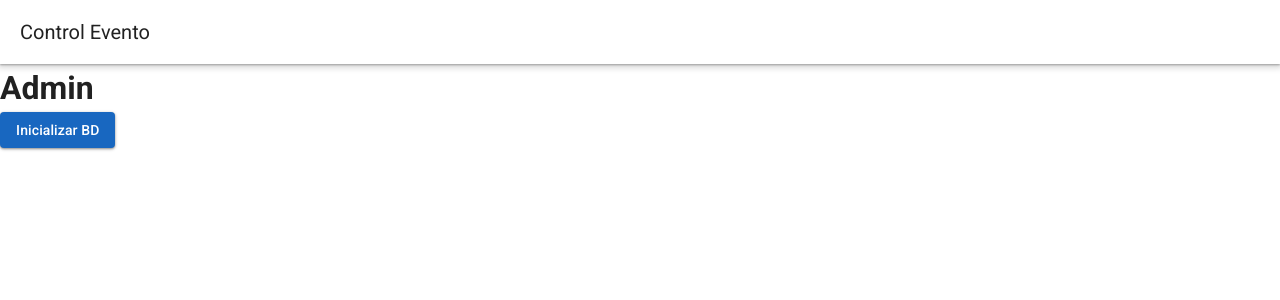
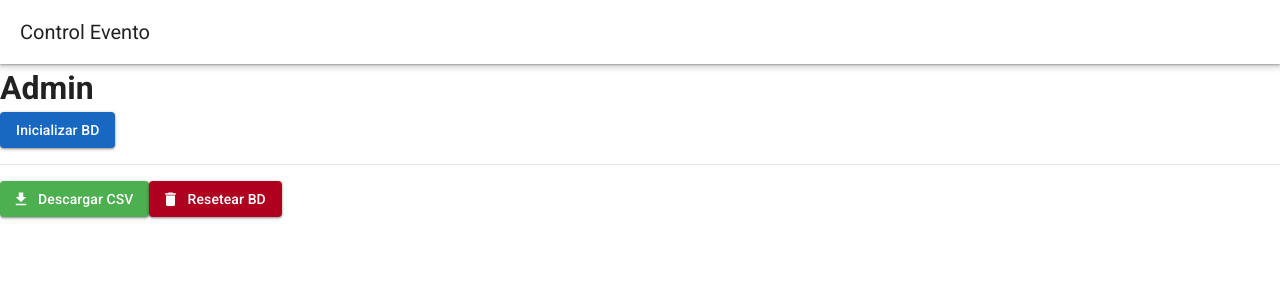
Before and after one commit to OctalinkCL/poc-relevent-offline, a Vue app: page /admin in a window 1280 px wide. Shown: the top 300 px of the page. Built offline with nearby package versions, Linux system fonts and the light colour scheme.

Commit message:
feat: Add CSV download functionality and database reset option to the Admin view.

```diff
--- /dev/null
+++ b/src/components/DescargarCSV.vue
@@ -0,0 +1,40 @@
+<template>
+  <v-btn color="success" prepend-icon="mdi-download" @click="descargarCSV">
+    Descargar CSV
+  </v-btn>
+</template>
+
+<script setup>
+import { db } from "@/db.js";
+
+async function descargarCSV() {
+  const registros = await db.registros.toArray();
+  const personas = await db.personas.toArray();
+  const personasPorRut = Object.fromEntries(personas.map((p) => [p.rut, p]));
+
+  const filas = registros.map((r) => {
+    const persona = personasPorRut[r.rut] ?? {};
+    return [
+      r.id,
+      r.rut,
+      persona.nombre ?? "",
+      r.timestamp ? new Date(r.timestamp).toISOString() : "",
+      r.dispositivo ?? "",
+      r.kit ? "sí" : "no",
+    ];
+  });
+
+  const encabezado = ["id", "rut", "nombre", "timestamp", "dispositivo", "kit"];
+  const csv = [encabezado, ...filas]
+    .map((fila) => fila.map((v) => `"${String(v).replace(/"/g, '""')}"`).join(","))
+    .join("\n");
+
+  const blob = new Blob([csv], { type: "text/csv;charset=utf-8;" });
+  const url = URL.createObjectURL(blob);
+  const a = document.createElement("a");
+  a.href = url;
+  a.download = `registros-${new Date().toISOString().slice(0, 10)}.csv`;
+  a.click();
+  URL.revokeObjectURL(url);
+}
+</script>
--- a/src/views/AdminView.vue
+++ b/src/views/AdminView.vue
@@ -1,8 +1,26 @@
 <template>
   <h1>Admin</h1>
   <InicializarBD />
+
+  <v-divider class="my-4" />
+
+  <div class="d-flex gap-3">
+    <DescargarCSV />
+    <v-btn color="error" prepend-icon="mdi-delete" @click="resetearBD">
+      Resetear BD
+    </v-btn>
+  </div>
 </template>
 
 <script setup>
+import { db } from "@/db.js";
 import InicializarBD from "@/components/InicializarBD.vue";
+import DescargarCSV from "@/components/DescargarCSV.vue";
+
+async function resetearBD() {
+  if (!confirm("¿Seguro que deseas borrar toda la base de datos? Esta acción no se puede deshacer.")) return;
+  await db.registros.clear();
+  await db.personas.clear();
+  window.location.reload();
+}
 </script>
```
